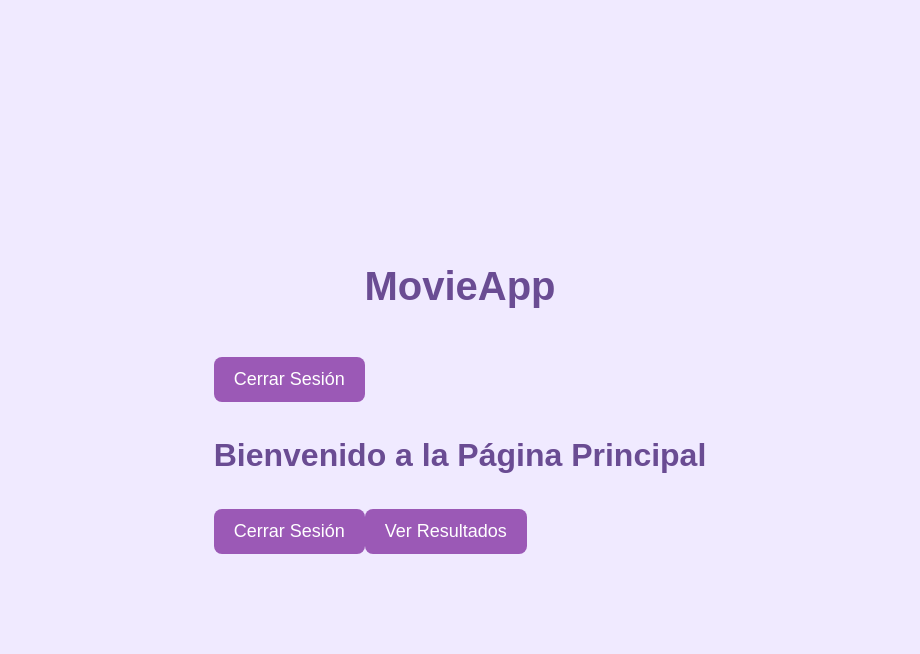
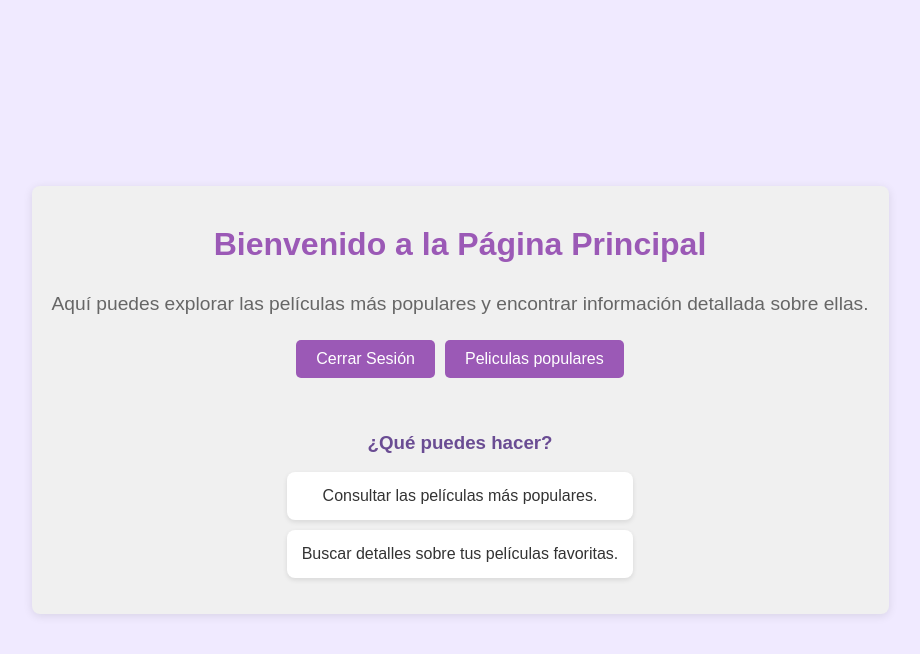
Before and after one commit to luifap/Taller3-Simulaci-n-de-Inicio-de-Sesi-n-con-Consumo-de-API, a React (Vite) app: page /login in a window 1280 px wide. Both pictures are taken after typing "Sample", "Sample123" into the empty fields and a click on the button "Ingresar". Shown: the top 654 px of the page, without its empty margins (180-1100 px from the left). Built offline with nearby package versions, Linux system fonts and the light colour scheme.

Commit message:
Cambios ultimos

```diff
--- a/src/Styles/Home.css
+++ b/src/Styles/Home.css
@@ -5,7 +5,7 @@
   justify-content: center;
   padding: 20px;
   background-color: #f0f0f0;
-    border-radius: 9px;
+  border-radius: 8px;
   box-shadow: 0 2px 10px rgba(0, 0, 0, 0.1);
 }
 
--- a/src/components/Navbar.jsx
+++ /dev/null
@@ -1,37 +0,0 @@
-import { useSelector, useDispatch } from 'react-redux';
-import { useNavigate } from 'react-router-dom';
-import { logout } from '../store/authSlice';
-
-const Navbar = () => {
-  const isAuthenticated = useSelector((state) => state.auth.isAuthenticated);
-  const user = useSelector((state) => state.auth.user);
-  const dispatch = useDispatch();
-  const navigate = useNavigate();
-
-  const handleLogout = () => {
-    dispatch(logout());
-    navigate('/login');
-  };
-
-  if (!isAuthenticated) return null;
-
-  return (
-    <nav className="bg-white shadow-lg">
-      <div className="max-w-7xl mx-auto px-4 sm:px-6 lg:px-8">
-        <div className="flex justify-between h-16 items-center">
-          <div className="flex-shrink-0 flex items-center">
-            <h1 className="text-2xl font-bold text-primary-600">MovieApp</h1>
-          </div>
-          <div className="flex items-center space-x-4">
-            <span className="text-secondary-600">{user?.email}</span>
-            <button onClick={handleLogout} className="btn-secondary">
-              Cerrar Sesión
-            </button>
-          </div>
-        </div>
-      </div>
-    </nav>
-  );
-};
-
-export default Navbar;
--- a/src/main.jsx
+++ b/src/main.jsx
@@ -1,8 +1,8 @@
 import React from 'react';
 import ReactDOM from 'react-dom/client';
 import { Provider } from 'react-redux';
-import store from './store/store';
-import App from './routes/App';
+import store from './store';
+import App from './App';
 import './Styles/global.scss'
 
 const root = ReactDOM.createRoot(document.getElementById('root')).render(
--- a/src/pages/ApiResults.jsx
+++ b/src/pages/ApiResults.jsx
@@ -3,7 +3,8 @@ import { useNavigate } from 'react-router-dom';
 
 const ApiResults = () => {
   const [movies, setMovies] = useState([]);
-  const [error, setError] = useState(null); // Estado para manejar errores
+  const [error, setError] = useState(null);
+  const navigate = useNavigate();
 
   useEffect(() => {
     const fetchMovies = async () => {
@@ -26,13 +27,13 @@ const ApiResults = () => {
   }, []);
 
   return (
-    <div>
+    <div className="api-results-container">
       <h1>Películas Populares</h1>
-      {error && <p>Error: {error}</p>} {/* Muestra el error si existe */}
-      <ul>
+      {error && <p>Error: {error}</p>}
+      <ul className="movies-list">
         {movies.length > 0 ? (
           movies.map((movie) => (
-            <li key={movie.id}>
+            <li className="movie-item" key={movie.id}>
               <h3>{movie.title}</h3>
               <img
                 src={`https://image.tmdb.org/t/p/w500/${movie.poster_path}`}
@@ -45,11 +46,11 @@ const ApiResults = () => {
           <p>No hay películas disponibles.</p>
         )}
       </ul>
+      <button className="home-button" onClick={() => navigate('/home')}>
+        Volver al Home
+      </button>
     </div>
   );
-
-
-
 };
 
 export default ApiResults;
--- a/src/pages/Home.jsx
+++ b/src/pages/Home.jsx
@@ -1,6 +1,6 @@
 import React from 'react';
 import { useDispatch, useSelector } from 'react-redux';
-import { logout } from '../store/authSlice';
+import { logout } from '../routes/authSlice';
 import { useNavigate } from 'react-router-dom';
 import '../Styles/Home.css';
 
@@ -19,10 +19,23 @@ const Home = () => {
   };
 
   return (
-    <div>
-      <h2>Bienvenido a la Página Principal</h2>
-      <button onClick={handleLogout}>Cerrar Sesión</button>
-      <button onClick={handleGoToResults}>Ver Resultados</button>
+    <div className="home-container">
+      <h2 className="welcome-message">Bienvenido a la Página Principal</h2>
+      <p className="description">
+        Aquí puedes explorar las películas más populares y encontrar información detallada sobre ellas.
+      </p>
+      <div className="button-container">
+        <button className="logout-button" onClick={handleLogout}>Cerrar Sesión</button>
+        <button className="results-button" onClick={handleGoToResults}>Peliculas populares</button>
+      </div>
+      <div className="additional-info">
+        <h3>¿Qué puedes hacer?</h3>
+        <ul>
+          <li>Consultar las películas más populares.</li>
+          <li>Buscar detalles sobre tus películas favoritas.</li>
+
+        </ul>
+      </div>
     </div>
   );
 };
--- a/src/routes/App.jsx
+++ /dev/null
@@ -1,40 +0,0 @@
-import { BrowserRouter as Router, Routes, Route } from 'react-router-dom';
-import Login from '../pages/Login';
-import Register from '../pages/Register';
-import Home from '../pages/Home';
-import ApiResults from '../pages/ApiResults';
-import ProtectedRoute from '../components/ProtectedRoute';
-import Navbar from '../components/Navbar';
-import { Navigate } from 'react-router-dom'; // Importa Navigate
-
-const App = () => {
-  return (
-    <Router>
-      <Navbar />
-      <Routes>
-        <Route path="/login" element={<Login />} />
-        <Route path="/register" element={<Register />} />
-        <Route
-          path="/home"
-          element={
-            <ProtectedRoute>
-              <Home />
-            </ProtectedRoute>
-          }
-        />
-        <Route
-          path="/results"
-          element={
-            <ProtectedRoute>
-              <ApiResults />
-            </ProtectedRoute>
-          }
-        />
-        <Route path="/" element={<Navigate to="/register" />} /> {/* Redirige a registro */}
-        <Route path="*" element={<div>Página no encontrada - 404</div>} />
-      </Routes>
-    </Router>
-  );
-};
-
-export default App;
--- a/src/components/ProtectedRoute.jsx
+++ b/src/routes/PrivateRoute.jsx
@@ -1,9 +1,10 @@
 import { Navigate } from 'react-router-dom';
 import { useSelector } from 'react-redux';
 
-const ProtectedRoute = ({ children }) => {
+const PrivateRoute = ({ children }) => {
   const isAuthenticated = useSelector((state) => state.auth.isAuthenticated);
+
   return isAuthenticated ? children : <Navigate to="/login" />;
 };
 
-export default ProtectedRoute;
+export default PrivateRoute;
--- /dev/null
+++ b/src/routes/authSlice.jsx
@@ -0,0 +1,21 @@
+import { createSlice } from '@reduxjs/toolkit';
+
+const initialState = {
+  isAuthenticated: false,
+};
+
+const authSlice = createSlice({
+  name: 'auth',
+  initialState,
+  reducers: {
+    login: (state) => {
+      state.isAuthenticated = true;
+    },
+    logout: (state) => {
+      state.isAuthenticated = false;
+    },
+  },
+});
+
+export const { login, logout } = authSlice.actions;
+export default authSlice.reducer;
--- /dev/null
+++ b/src/store.jsx
@@ -0,0 +1,10 @@
+import { configureStore } from '@reduxjs/toolkit';
+import authReducer from './routes/authSlice';
+
+const store = configureStore({
+  reducer: {
+    auth: authReducer,
+  },
+});
+
+export default store;
```
Lines whose indentation alone changed are shown as unchanged.
